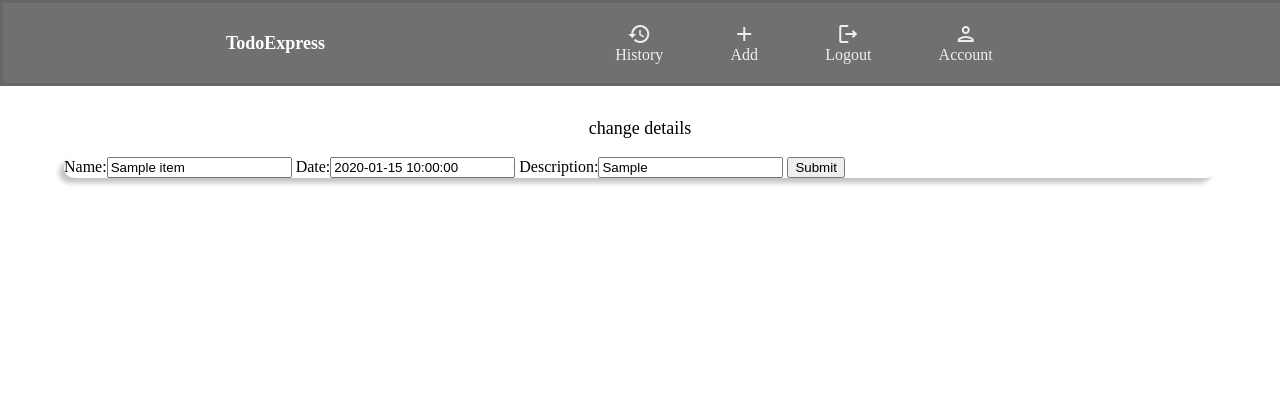
After one commit to jatinder-singh221/TodoExpress, a Django app: page /home/changedetails/1/ in a window 1280 px wide. The commit adds this page. Shown: the top 420 px of the page. Run offline with Django 3.2, Linux system fonts and the light colour scheme; a user stored in the database is signed in; tables that the repository leaves empty hold one stand-in row (values such as "Sample post").

Commit message:
user is now able to edit todo

```diff
--- a/home/models.py
+++ b/home/models.py
@@ -47,3 +47,6 @@ class enter_todo_items(models.Model):
 
     class Meta:
         verbose_name_plural = 'Todo_entries'
+
+    def get_absolute_url(self):
+        return f'/home/changedetails/{self.id}/'
--- a/home/urls.py
+++ b/home/urls.py
@@ -1,5 +1,5 @@
 from django.urls import path
-from .views import index_view,account_of_user,profile_change,details_update,user_todo
+from .views import index_view,account_of_user,profile_change,details_update,user_todo,change_details
 
 urlpatterns = [
     path('', index_view, name = 'Home'),
@@ -7,6 +7,7 @@ urlpatterns = [
     path('updateprofile/', profile_change, name = 'Updateprofile'),
     path('updatedetails/', details_update, name='Updatedata'),
     path('add/', user_todo, name = 'Todo'),
+    path('changedetails/<int:item_id>/', change_details, name='Change')
 ]
 
 #app name
--- a/home/views.py
+++ b/home/views.py
@@ -99,3 +99,25 @@ def user_todo(request):
 
     context = {'html_todo_form': todo_form }
     return render(request,'todo.html',context)
+
+
+#change details of todo
+@login_required(login_url='auth:Login')
+def change_details(request, item_id):
+    profile_of = request.user.connected_user.get(id = item_id)
+
+    if request.method == 'POST':
+        todo_post = todo_entery_form(request.POST, instance=profile_of)
+        if todo_post.is_valid():
+            todo_post.save()
+            return redirect('home:Home')
+
+
+    data_get = enter_todo_items.todo.select_related('linked_profile').get(id = item_id)
+    todo_change = todo_entery_form(initial=
+    {'todo_name':data_get.todo_name,
+    'datetime_to_happen':data_get.datetime_to_happen,
+    'descriptions':data_get.descriptions})
+
+    context = {'html_todo_change':todo_change, 'of_what':data_get}
+    return render(request,'change_todo.html',context)
--- /dev/null
+++ b/templates/change_todo.html
@@ -0,0 +1,9 @@
+{% extends 'index_base.html' %}
+{%  block what%} change details{% endblock %}
+{% block content %}
+<form action="{% url 'home:Change' of_what.id %}" method="POST">
+    {% csrf_token %}
+    {{html_todo_change}}
+    <button type="submit">Submit</button>
+</form>
+{% endblock %}
--- a/templates/data.html
+++ b/templates/data.html
@@ -13,7 +13,7 @@
                     <tr>
                         <td>{{details.todo_name|title}}</td>
                         <td>{{details.datetime_to_happen}}</td>
-                        <td><a href="" class="material-icons-outlined" title="Edit">edit</a></td>
+                        <td><a href="{{details.get_absolute_url}}" class="material-icons-outlined" title="Edit">edit</a></td>
                         <td><a href="" class="material-icons-outlined" title="completed">done</a></td>
                         <td><a href="" title="view"><button>view</button></a></td>
                     </tr>
```
